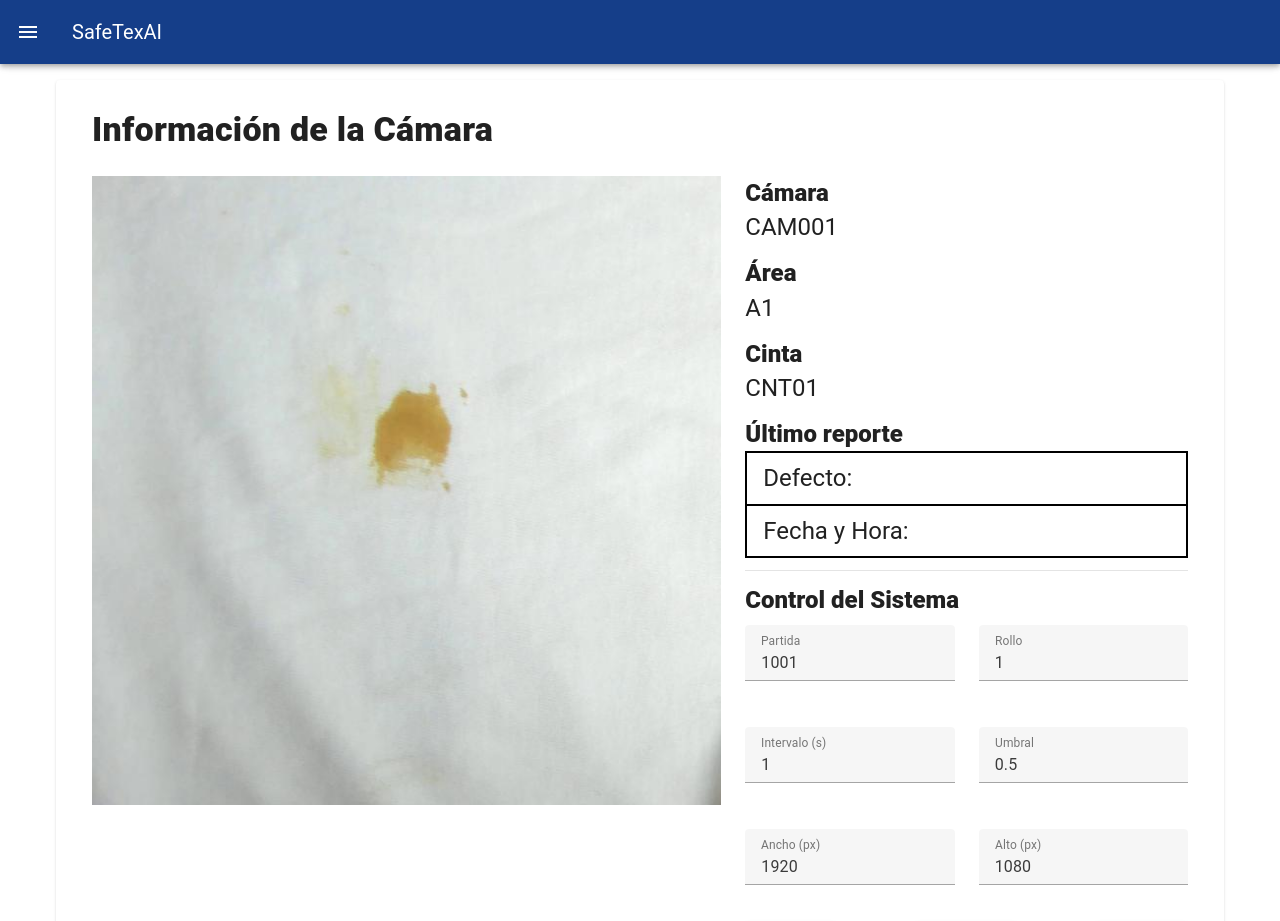
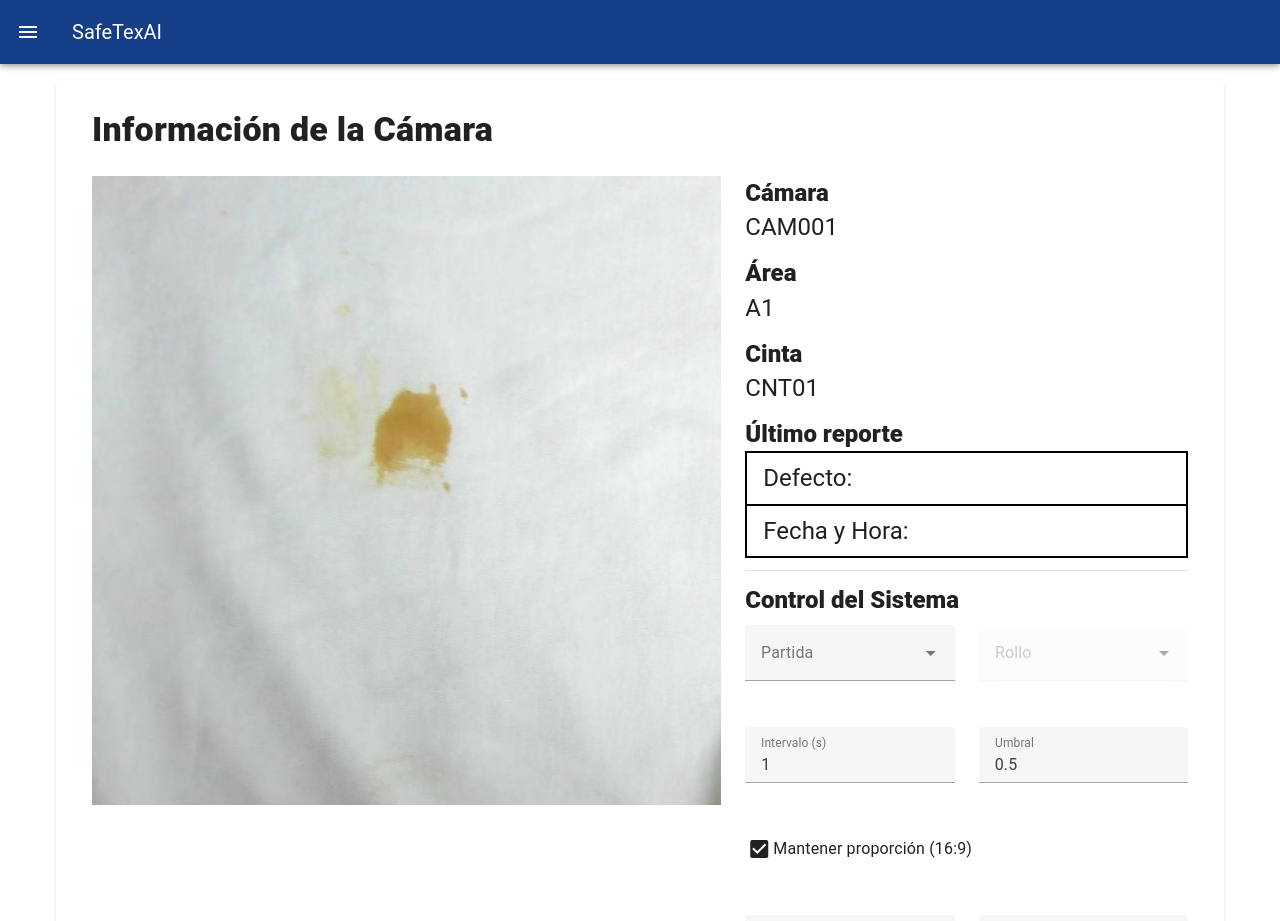
Before and after one commit to Ro-S01/frontend-safetexai, a Vue app: page /camara-detalle/1 in a window 1280 px wide. Shown: the top 921 px of the page. Built offline with nearby package versions, Linux system fonts and the light colour scheme; no server answers; the database is empty; data requests are answered from the project's data file; a small style sheet from the web is missing.

Commit message:
cambio detalle

```diff
--- a/src/pages/CamaraDetalle.vue
+++ b/src/pages/CamaraDetalle.vue
@@ -10,7 +10,7 @@
           <v-col cols="7">
             <v-img
               aspect-ratio="16/9"
-              src="/images/input/frame_001.jpg"
+              :src="latestImageUrl"
               id="telaCaptura"
               class="bounding-box-img"
             >
@@ -51,24 +51,73 @@
 
             <v-row>
               <v-col cols="6">
-                <v-text-field v-model="params.partida" label="Partida" type="number" />
+                <v-select
+                  v-model="params.partida"
+                  :items="partidasDisponibles"
+                  label="Partida"
+                  :loading="loadingPartidas"
+                  @update:model-value="onPartidaChange"
+                ></v-select>
               </v-col>
               <v-col cols="6">
-                <v-text-field v-model="params.roll" label="Rollo" type="number" />
+                <v-select
+                  v-model="params.roll"
+                  :items="rollosDisponibles"
+                  label="Rollo"
+                  :disabled="!params.partida"
+                ></v-select>
               </v-col>
               <v-col cols="6">
-                <v-text-field v-model="params.interval" label="Intervalo (s)" type="number" step="0.1" />
+                <v-text-field
+                  v-model.number="params.interval"
+                  label="Intervalo (s)"
+                  type="number"
+                  step="0.1"
+                  min="0.1"
+                  :rules="intervalRules"
+                />
               </v-col>
               <v-col cols="6">
-                <v-text-field v-model="params.threshold" label="Umbral" type="number" step="0.1" />
+                <v-text-field
+                  v-model.number="params.threshold"
+                  label="Umbral"
+                  type="number"
+                  step="0.01"
+                  min="0.01"
+                  max="1"
+                  :rules="thresholdRules"
+                />
               </v-col>
 
-              <!-- 🧠 Resolution Controls -->
-              <v-col cols="6">
-                <v-text-field v-model="params.width" label="Ancho (px)" type="number" />
+              <!-- Resolution Controls with Aspect Ratio Lock -->
+              <v-col cols="12">
+                <v-checkbox
+                  v-model="lockAspectRatio"
+                  label="Mantener proporción (16:9)"
+                  density="compact"
+                ></v-checkbox>
               </v-col>
               <v-col cols="6">
-                <v-text-field v-model="params.height" label="Alto (px)" type="number" />
+                <v-text-field
+                  v-model.number="params.width"
+                  label="Ancho (px)"
+                  type="number"
+                  min="320"
+                  step="16"
+                  :rules="widthRules"
+                  @input="onWidthChange"
+                />
+              </v-col>
+              <v-col cols="6">
+                <v-text-field
+                  v-model.number="params.height"
+                  label="Alto (px)"
+                  type="number"
+                  min="180"
+                  step="9"
+                  :rules="heightRules"
+                  @input="onHeightChange"
+                />
               </v-col>
             </v-row>
 
@@ -124,35 +173,66 @@
 </style>
 
 <script setup>
-import { ref, computed, onMounted } from "vue";
+import { ref, computed, onMounted, watch } from "vue";
 import { useRoute } from "vue-router";
 import camaraService from "../services/service.camara.js";
 import reporteService from "../services/service.reporte.js";
 import * as aux from "@/common/general.js";
+import { supabase } from "../lib/supabaseClient";
 
 const route = useRoute();
 const camaraId = route.params.camaraId;
 const loading = ref(false);
 const datosCamara = ref({});
 const ultimoReporte = ref({});
-const imageList = ["frame_001.jpg", "frame_002.jpg"];
+const latestImageUrl = ref("/images/input/frame_001.jpg");
 
-// 🧠 API parameters (includes resolution)
+// Supabase data
+const partidasDisponibles = ref([]);
+const rollosDisponibles = ref([]);
+const loadingPartidas = ref(false);
+const lockAspectRatio = ref(true);
+const aspectRatio = 16 / 9;
+const updatingResolution = ref(false);
+
+// API parameters
 const params = ref({
-  partida: 1001,
-  roll: 1,
+  partida: null,
+  roll: null,
   interval: 1.0,
   threshold: 0.5,
   width: 1920,
   height: 1080,
 });
 
-// 🧠 UI state
+// UI state
 const loadingStart = ref(false);
 const loadingStop = ref(false);
 const loadingStatus = ref(false);
 const statusMessage = ref("");
 const statusColor = ref("info");
+
+// Validation rules
+const intervalRules = [
+  (v) => v > 0 || "El intervalo debe ser mayor a 0",
+  (v) => v >= 0.1 || "El intervalo mínimo es 0.1 segundos",
+];
+
+const thresholdRules = [
+  (v) => v >= 0.01 || "El umbral mínimo es 0.01",
+  (v) => v <= 1 || "El umbral máximo es 1",
+  (v) => (v >= 0.01 && v <= 1) || "El umbral debe estar entre 0.01 y 1",
+];
+
+const widthRules = [
+  (v) => v > 0 || "El ancho debe ser mayor a 0",
+  (v) => v >= 320 || "El ancho mínimo es 320px",
+];
+
+const heightRules = [
+  (v) => v > 0 || "El alto debe ser mayor a 0",
+  (v) => v >= 180 || "El alto mínimo es 180px",
+];
 
 const imageWidth = 640;
 const imageHeight = 640;
@@ -174,21 +254,112 @@ const boundingBoxStyle = computed(() => {
   };
 });
 
+// Maintain aspect ratio
+function onWidthChange(event) {
+  if (lockAspectRatio.value && !updatingResolution.value) {
+    updatingResolution.value = true;
+    const width = parseInt(event.target.value) || params.value.width;
+    params.value.height = Math.round(width / aspectRatio);
+    setTimeout(() => {
+      updatingResolution.value = false;
+    }, 0);
+  }
+}
+
+function onHeightChange(event) {
+  if (lockAspectRatio.value && !updatingResolution.value) {
+    updatingResolution.value = true;
+    const height = parseInt(event.target.value) || params.value.height;
+    params.value.width = Math.round(height * aspectRatio);
+    setTimeout(() => {
+      updatingResolution.value = false;
+    }, 0);
+  }
+}
+
+// Load partidas from Supabase
+async function loadPartidas() {
+  loadingPartidas.value = true;
+  try {
+    const { data, error } = await supabase
+      .from("partida")
+      .select("id")
+      .order("id", { ascending: true });
+
+    if (error) throw error;
+
+    partidasDisponibles.value = data.map((p) => p.id);
+  } catch (err) {
+    console.error("Error loading partidas:", err);
+    statusMessage.value = "Error al cargar partidas";
+    statusColor.value = "error";
+  } finally {
+    loadingPartidas.value = false;
+  }
+}
+
+// Load rollos based on selected partida
+async function onPartidaChange(partidaId) {
+  console.log("Selected partida:", partidaId);
+  if (!partidaId) {
+    rollosDisponibles.value = [];
+    return;
+  }
+
+  try {
+    const { data, error } = await supabase
+      .from("partida")
+      .select("rollos")
+      .eq("id", partidaId)
+      .single();
+
+    if (error) throw error;
+console.log("Rollos data:", data);
+    const numRollos = data.rollos || 0;
+    rollosDisponibles.value = Array.from({ length: numRollos }, (_, i) => i + 1);
+    params.value.roll = rollosDisponibles.value.length > 0 ? rollosDisponibles.value[0] : null;
+  } catch (err) {
+    console.error("Error loading rollos:", err);
+    rollosDisponibles.value = [];
+  }
+}
+
+// Load latest detection from Supabase
+async function loadLatestDetection() {
+  try {
+    const { data, error } = await supabase
+      .from("detecciones")
+      .select("partida_id,nro_rollo,frame, clase, hora, coordenadas")
+      .order("hora", { ascending: false })
+      .not("clase", "eq", "fin")
+      .not("clase", "eq", "inicio")
+      .limit(1)
+      .single();
+    console.log("Latest detection data:", data, error);
+    console.log("Latest detection data:", data.clase, error);
+    if (error) throw error;
+
+    if (data) {
+      latestImageUrl.value = data.frame || "/images/input/frame_001.jpg";
+      ultimoReporte.value = {
+        defecto: aux.damagesToES(data.clase),
+        fecha: aux.formatDateToPE(data.hora),
+        boxy1: data.coordenadas,
+      };
+    }
+  } catch (err) {
+    console.error("Error loading latest detection:", err);
+  }
+}
+
 const loadItems = async () => {
   loading.value = true;
   try {
     const camara = await camaraService.getCamaraPorId(camaraId);
     datosCamara.value = camara?.[0] || {};
-    const response = await reporteService.getReportePaginado();
-    const ultimo = response.at(-1);
-    ultimoReporte.value = {
-      defecto: aux.damagesToES(ultimo.class),
-      fecha: aux.formatDateToPE(ultimo.created_at),
-      boxy1: ultimo.bbox_y1,
-      boxy2: ultimo.bbox_y2,
-      boxx1: ultimo.bbox_x1,
-      boxx2: ultimo.bbox_x2,
-    };
+
+    // Load from Supabase instead of service
+    await loadLatestDetection();
   } catch (err) {
     console.error(err);
   } finally {
@@ -199,6 +370,19 @@ const loadItems = async () => {
 const apiBase = "http://192.168.100.131:8000";
 
 async function startProcess() {
+  // Validate before starting
+  if (params.value.threshold < 0.01 || params.value.threshold > 1) {
+    statusMessage.value = "Umbral debe estar entre 0.01 y 1";
+    statusColor.value = "error";
+    return;
+  }
+
+  if (params.value.interval < 0.1) {
+    statusMessage.value = "Intervalo debe ser al menos 0.1 segundos";
+    statusColor.value = "error";
+    return;
+  }
+
   loadingStart.value = true;
   try {
     const query = new URLSearchParams({
@@ -256,5 +440,6 @@ async function checkStatus() {
 
 onMounted(() => {
   loadItems();
+  loadPartidas();
 });
 </script>
```
